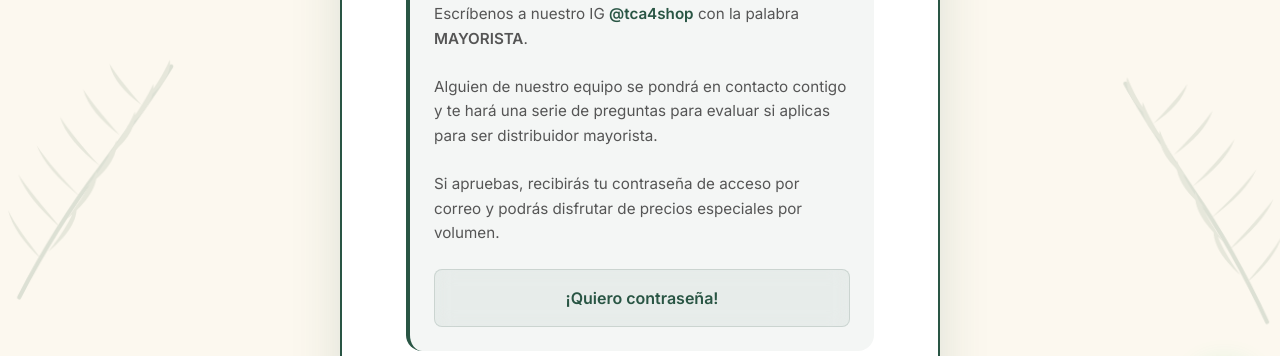
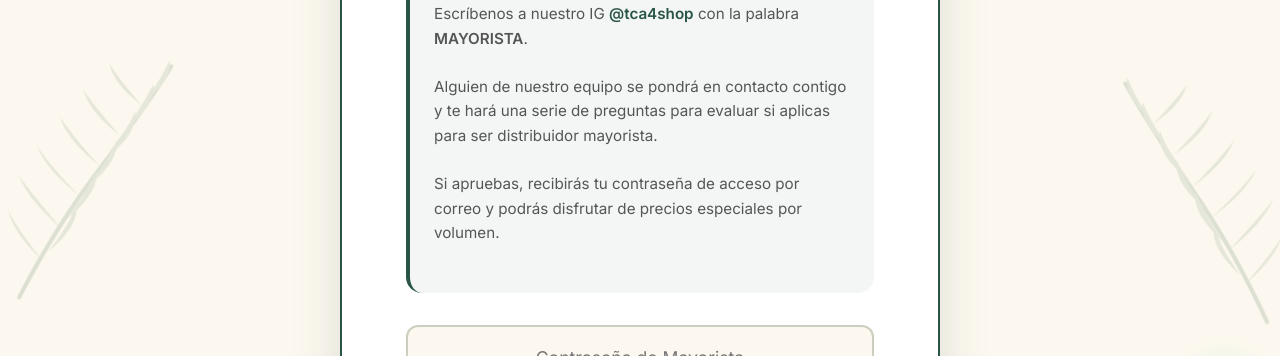
Before and after one commit to Adrianggjs/TCA4SHOP, a website: page mayoristas.html in a window 1280 px wide. Shown: the part 359-715 px from the top of the page. Drawn offline with Linux system fonts and the light colour scheme.

Commit message:
fix: Eliminar boton redundante en mayoristas

```diff
--- a/mayoristas.html
+++ b/mayoristas.html
@@ -91,7 +91,6 @@
           Alguien de nuestro equipo se pondrá en contacto contigo y te hará una serie de preguntas para evaluar si aplicas para ser distribuidor mayorista.<br><br>
           Si apruebas, recibirás tu contraseña de acceso por correo y podrás disfrutar de precios especiales por volumen.
         </p>
-        <a href="https://www.instagram.com/tca4shop/" target="_blank" class="btn btn-secondary" style="width: 100%; display: block; text-align: center; padding: 1rem; border-radius: 8px;">¡Quiero contraseña!</a>
       </div>
 
       <form id="wholesale-auth-form">
```
